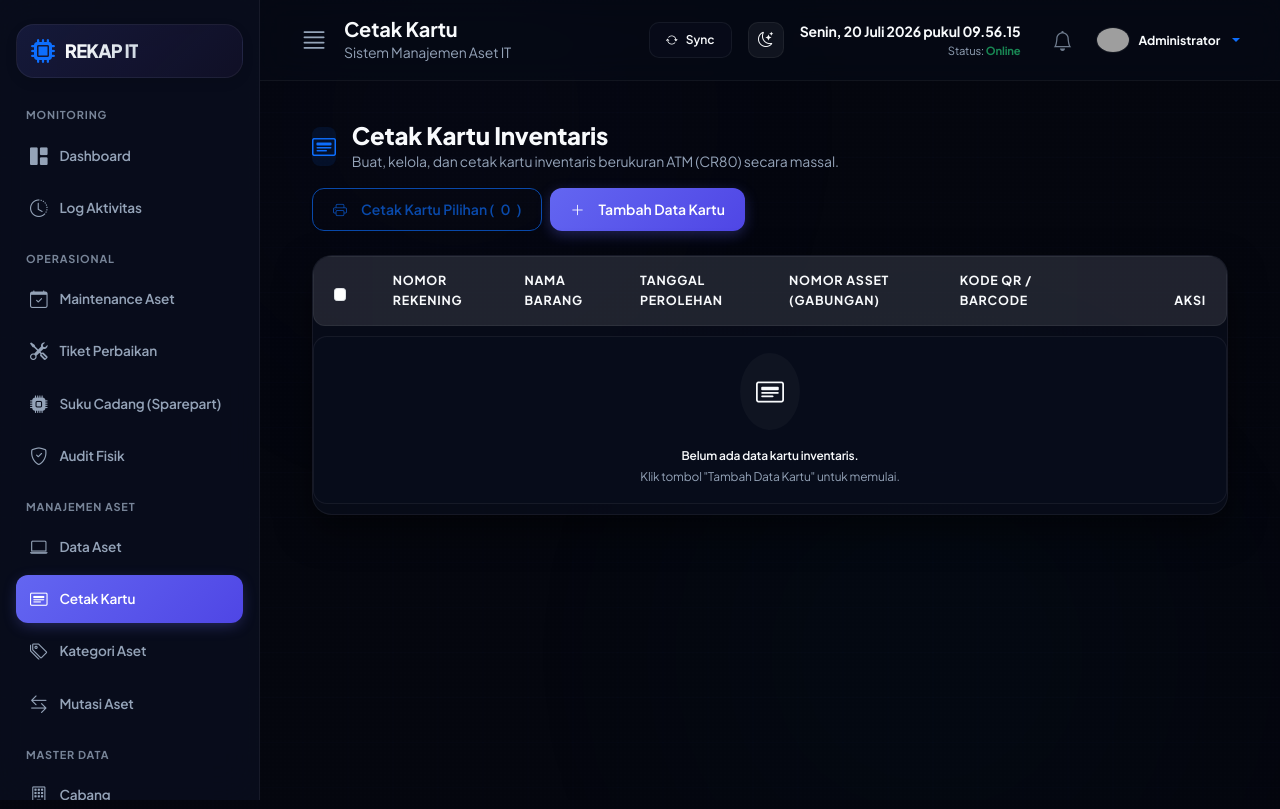
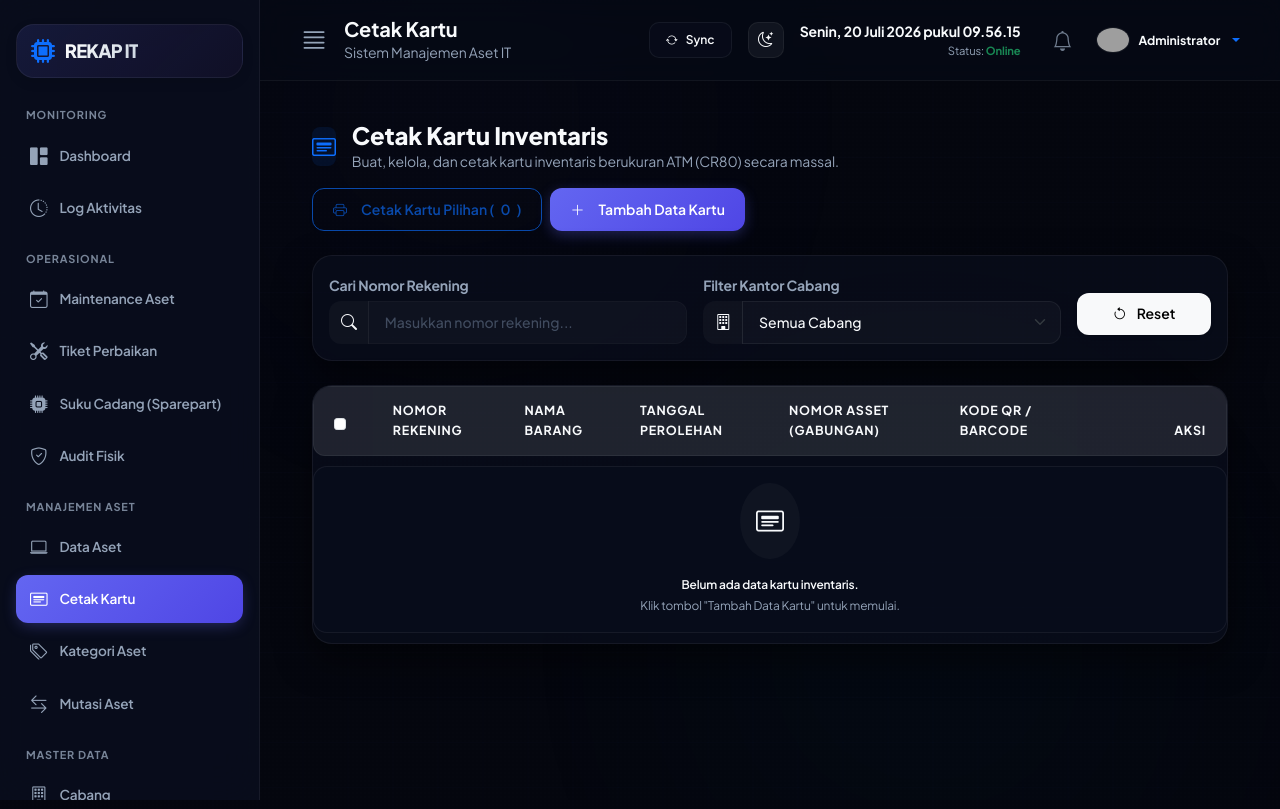
Before and after one commit to anangsuper/RekapIT-Vercel, a PHP site: page /index.php?page=cetak_kartu in a window 1280 px wide. Run offline with PHP 8.4, Linux system fonts and the light colour scheme; a user stored in the database is signed in; grey boxes are pictures that could not be loaded.

Commit message:
feat: add real-time filtering by nomor rekening and cabang in cetak_kartu page

```diff
--- a/views/cetak_kartu.php
+++ b/views/cetak_kartu.php
@@ -1,6 +1,9 @@
 <?php
 require_once 'models/InventarisKartu.php';
+require_once 'models/Cabang.php';
 $inventarisModel = new InventarisKartu($conn);
+$cabangModel = new Cabang($conn);
+$branches = $cabangModel->getAll();
 
 // Proses Hapus
 if (isset($_POST['hapus'])) {
@@ -96,6 +99,44 @@ $preload_logo_path = $base_dir_path . '/assets/LOGO TYPE 2.png';
         </div>
     <?php endif; ?>
 
+    <!-- Filters Panel -->
+    <div class="card border-0 shadow-sm rounded-4 mb-4">
+        <div class="card-body p-3">
+            <div class="row g-3 align-items-center">
+                <div class="col-md-5">
+                    <label class="form-label small fw-bold text-muted mb-1">Cari Nomor Rekening</label>
+                    <div class="input-group">
+                        <span class="input-group-text border-0 bg-light text-secondary" style="border-top-left-radius: 12px; border-bottom-left-radius: 12px;">
+                            <i class="bi bi-search"></i>
+                        </span>
+                        <input type="text" id="filterRekening" class="form-control border-0 bg-light form-control-lg" placeholder="Masukkan nomor rekening..." style="border-top-right-radius: 12px; border-bottom-right-radius: 12px; font-size: 14px;">
+                    </div>
+                </div>
+                <div class="col-md-5">
+                    <label class="form-label small fw-bold text-muted mb-1">Filter Kantor Cabang</label>
+                    <div class="input-group">
+                        <span class="input-group-text border-0 bg-light text-secondary" style="border-top-left-radius: 12px; border-bottom-left-radius: 12px;">
+                            <i class="bi bi-building"></i>
+                        </span>
+                        <select id="filterCabang" class="form-select border-0 bg-light form-select-lg" style="border-top-right-radius: 12px; border-bottom-right-radius: 12px; font-size: 14px;">
+                            <option value="">Semua Cabang</option>
+                            <?php foreach ($branches as $branch):
+                                $code = str_pad($branch['id'], 2, '0', STR_PAD_LEFT);
+                            ?>
+                                <option value="<?= $code ?>"><?= htmlspecialchars($branch['nama_cabang']) ?> (Code: <?= $code ?>)</option>
+                            <?php endforeach; ?>
+                        </select>
+                    </div>
+                </div>
+                <div class="col-md-2 d-flex align-items-end h-100 mt-md-4 pt-1">
+                    <button id="btnClearFilters" class="btn btn-light w-100 shadow-sm border" style="border-radius: 12px; font-size: 14px; height: 42px;">
+                        <i class="bi bi-arrow-counterclockwise me-1"></i> Reset
+                    </button>
+                </div>
+            </div>
+        </div>
+    </div>
+
     <!-- Main Table Card -->
     <div class="card border-0 shadow-sm rounded-4 overflow-hidden mb-5">
         <div class="card-body p-0">
@@ -136,8 +177,9 @@ $preload_logo_path = $base_dir_path . '/assets/LOGO TYPE 2.png';
                                     $cleanTgl = date('dmY', strtotime($item['tanggal_perolehan']));
                                 }
                                 $combinedAssetNum = $cleanRek . $cleanTgl;
+                                $branchCode = substr($item['nomor_rekening'], 0, 2);
                             ?>
-                            <tr>
+                            <tr class="card-row-item" data-rekening="<?= htmlspecialchars($item['nomor_rekening']) ?>" data-branch-code="<?= $branchCode ?>">
                                 <td class="ps-4">
                                     <div class="form-check">
                                         <input class="form-check-input item-checkbox" type="checkbox" value="<?= $item['id'] ?>"
@@ -908,5 +950,45 @@ document.addEventListener('DOMContentLoaded', function() {
             window.print();
         }, 300);
     });
+
+    // Client-side Filtering for Nomor Rekening and Cabang
+    const filterRekening = document.getElementById('filterRekening');
+    const filterCabang = document.getElementById('filterCabang');
+    const btnClearFilters = document.getElementById('btnClearFilters');
+    const cardRows = document.querySelectorAll('.card-row-item');
+
+    function applyFilters() {
+        const searchVal = filterRekening.value.toLowerCase().trim();
+        const branchVal = filterCabang.value;
+
+        cardRows.forEach(row => {
+            const rek = row.getAttribute('data-rekening').toLowerCase();
+            const branchCode = row.getAttribute('data-branch-code');
+
+            // Cocokkan nomor rekening (baik dengan format titik maupun digit saja)
+            const matchesRek = rek.includes(searchVal) || rek.replace(/\D/g, '').includes(searchVal);
+            // Cocokkan cabang (jika "Semua Cabang" kosong, maka true. Jika terisi, harus sama dengan kode cabang dari rekening)
+            const matchesBranch = (branchVal === '' || branchCode === branchVal);
+
+            if (matchesRek && matchesBranch) {
+                row.style.display = '';
+            } else {
+                row.style.display = 'none';
+            }
+        });
+    }
+
+    if (filterRekening && filterCabang) {
+        filterRekening.addEventListener('input', applyFilters);
+        filterCabang.addEventListener('change', applyFilters);
+    }
+
+    if (btnClearFilters) {
+        btnClearFilters.addEventListener('click', function() {
+            filterRekening.value = '';
+            filterCabang.value = '';
+            applyFilters();
+        });
+    }
 });
 </script>
```
